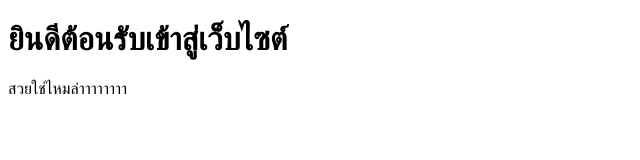
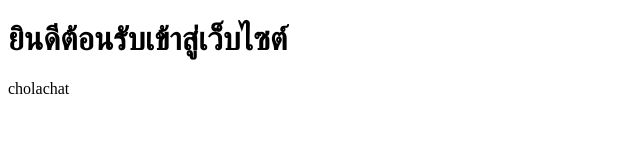
Before and after one commit to dnax12/my-website, a plain HTML site: page index.html in a window 1280 px wide. Shown: the full height of the page, 0-640 px from the left. Drawn offline with Linux system fonts and the light colour scheme.

Commit message:
update name

```diff
--- a/index.html
+++ b/index.html
@@ -5,6 +5,6 @@
     </head>
    <body>
     <h1>ยินดีต้อนรับเข้าสู่เว็บไซต์ </h1>
-    <p> สวยใช่ไหมล่าาาาาาาา</p>
+    <p> cholachat</p>
    </body>
 </html>
```
